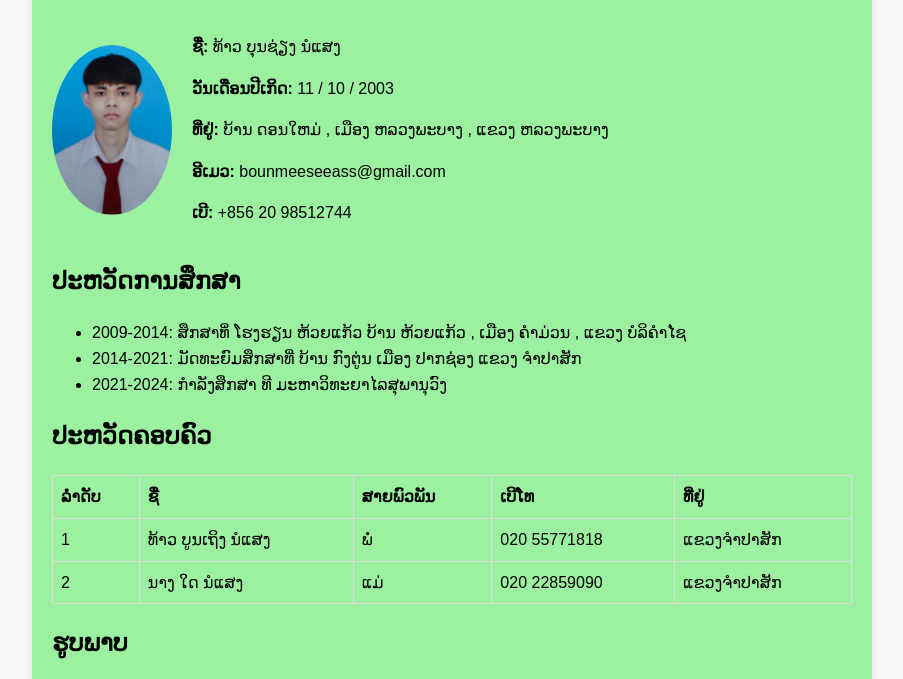
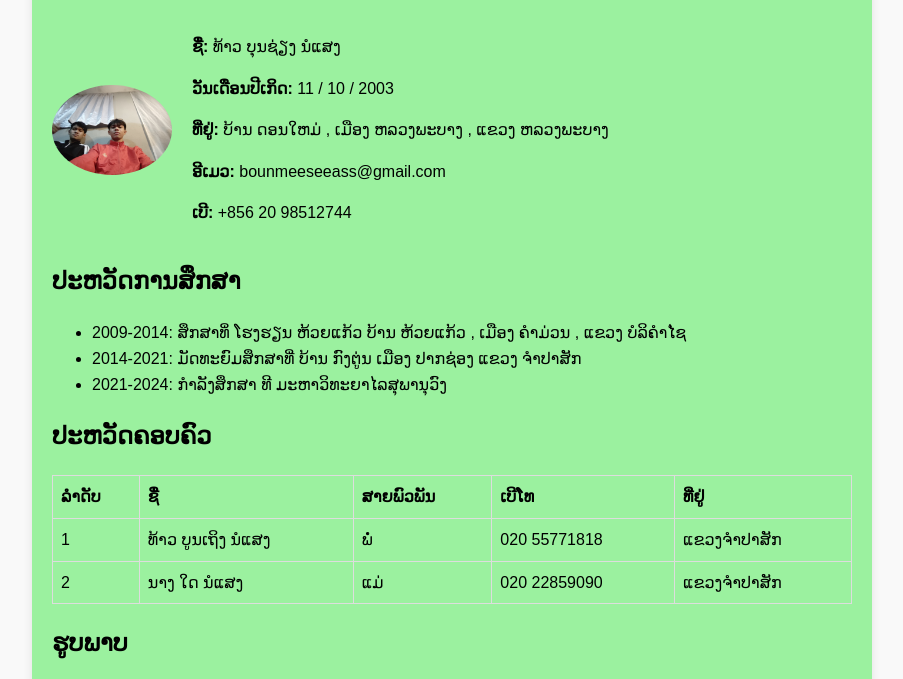
Before and after one commit to xxieng1122/xxienghh, a plain HTML site: page image/index.html in a window 1280 px wide. Shown: the part 116-795 px from the top of the page, without its empty margins (188-1091 px from the left). Drawn offline with Linux system fonts and the light colour scheme.

Commit message:
Update index.html

```diff
--- a/image/index.html
+++ b/image/index.html
@@ -64,7 +64,7 @@
     <div class="container">
         <h1>ປະຫວັດຫຍໍ້</h1>
         <div class="profile">
-            <img src="724fe2ed-9a76-4721-833c-f86beb993652.jpg" alt="รูปโปรไฟล์">
+            <img src="8b73fa0c-6ea7-462c-9fa8-a9a7b6fd2ec6.jpg" alt="รูปโปรไฟล์">
             <div>
                 <p><strong>ຊື່:</strong> ທ້າວ ບຸນຊ່ຽງ ນໍແສງ</p>
                 <p><strong>ວັນເດືອນປີເກິດ:</strong> 11 / 10 / 2003</p>
```
